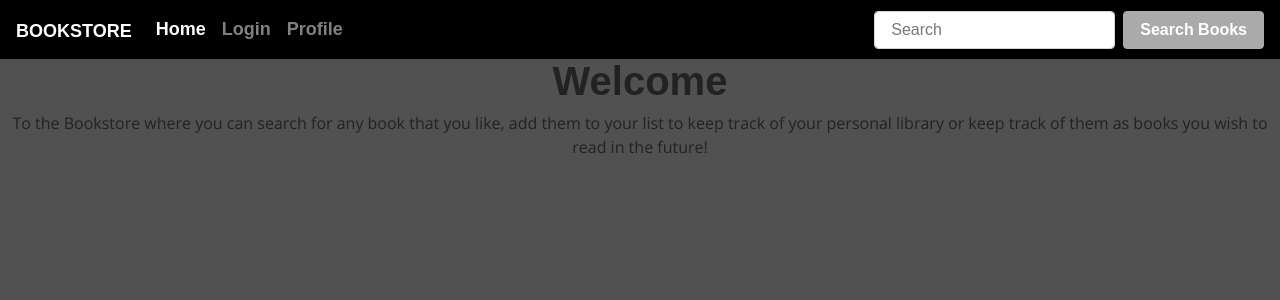
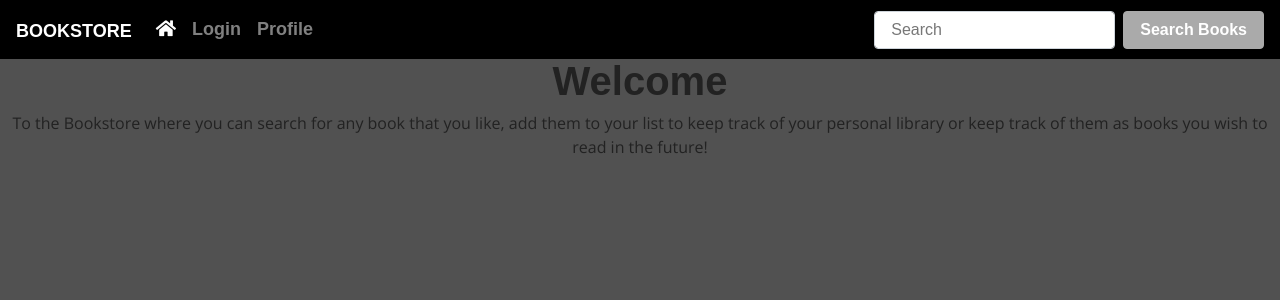
Before and after one commit to OwenCookman/MilestoneProject3, a Flask app: page / in a window 1280 px wide. Shown: the top 300 px of the page. Run offline with Flask 2, Linux system fonts and the light colour scheme; some libraries are stand-ins or nearby versions; some web fonts are replaced.

Commit message:
Added home icon to navbar

```diff
--- a/templates/base.html
+++ b/templates/base.html
@@ -19,7 +19,7 @@
         <div class="collapse navbar-collapse" id="navbarColor02">
           <ul class="navbar-nav mr-auto">
             <li class="nav-item active">
-              <a class="nav-link" href="{{ url_for('index') }}">Home</a>
+              <a class="nav-link" href="{{ url_for('index') }}"><i class="fas fa-home"></i></a>
             </li>
             <li class="nav-item">
               <a class="nav-link" href="{{ url_for('login') }}">Login</a>
```
